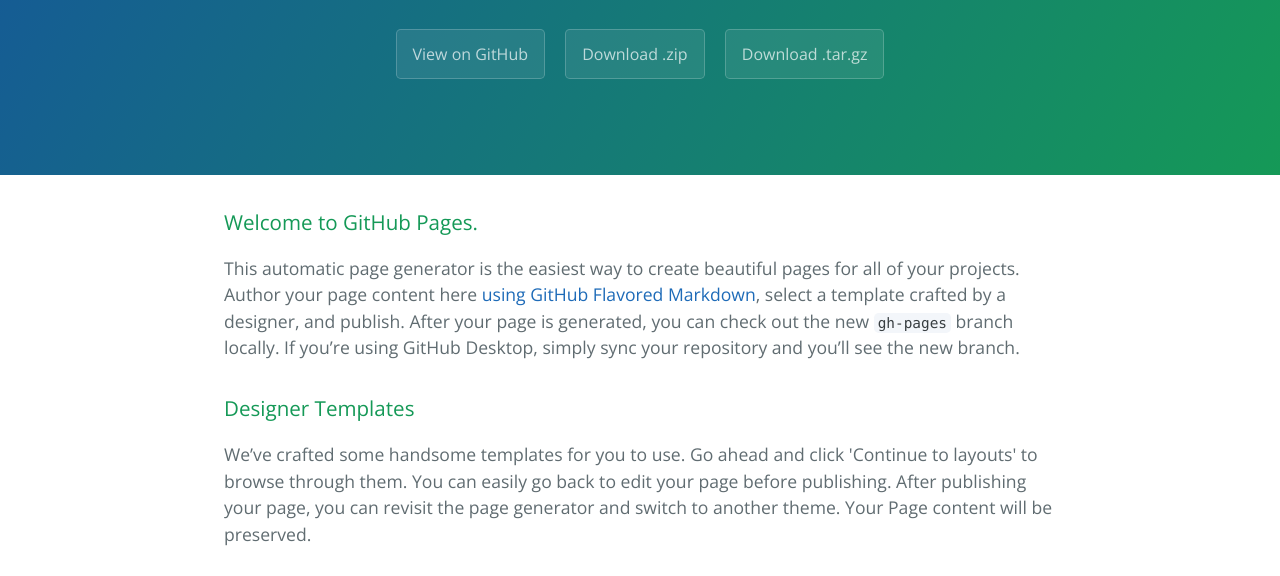
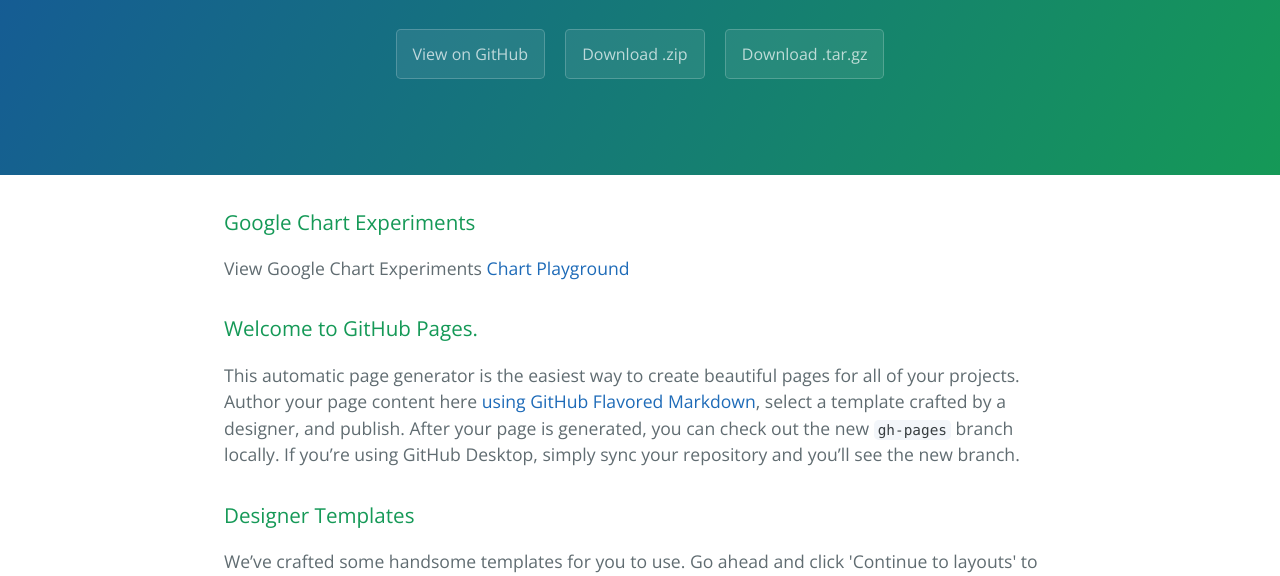
Before and after one commit to sandeep514/rc, a plain HTML site: page index.html in a window 1280 px wide. Shown: the part 208-784 px from the top of the page. Drawn offline with nearby package versions, Linux system fonts and the light colour scheme.

Commit message:
Update index.html

```diff
--- a/index.html
+++ b/index.html
@@ -19,6 +19,14 @@
     </section>
 
     <section class="main-content">
+
+            <h3>Google Chart Experiments</h3>
+
+<p>View Google Chart Experiments <a href="/chart/">Chart Playground</a></p>
+
+<h3>
+
+
       <h3>
 <a id="welcome-to-github-pages" class="anchor" href="#welcome-to-github-pages" aria-hidden="true"><span aria-hidden="true" class="octicon octicon-link"></span></a>Welcome to GitHub Pages.</h3>
 
```
